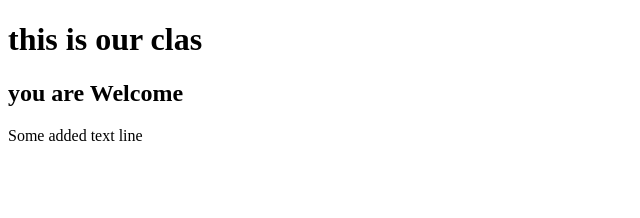
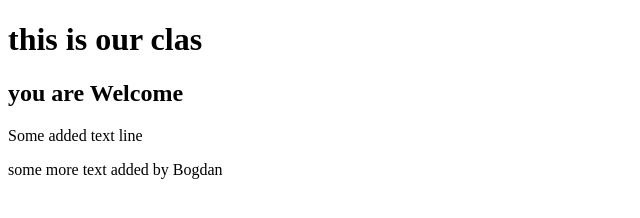
Before and after one commit to vabuyia/BogMikeVin, a plain HTML site: page index.html in a window 1280 px wide. Shown: the whole page, without its empty margins (0-640 px from the left). Drawn offline with Linux system fonts and the light colour scheme.

Commit message:
added more text by Bogdan

```diff
--- a/index.html
+++ b/index.html
@@ -11,6 +11,9 @@
     <div>
       <p>Some added text line</p>
     </div>
+    <div>
+      <p>some more text added by Bogdan</p>
+    </div>
 
   </body>
 </html>
```
